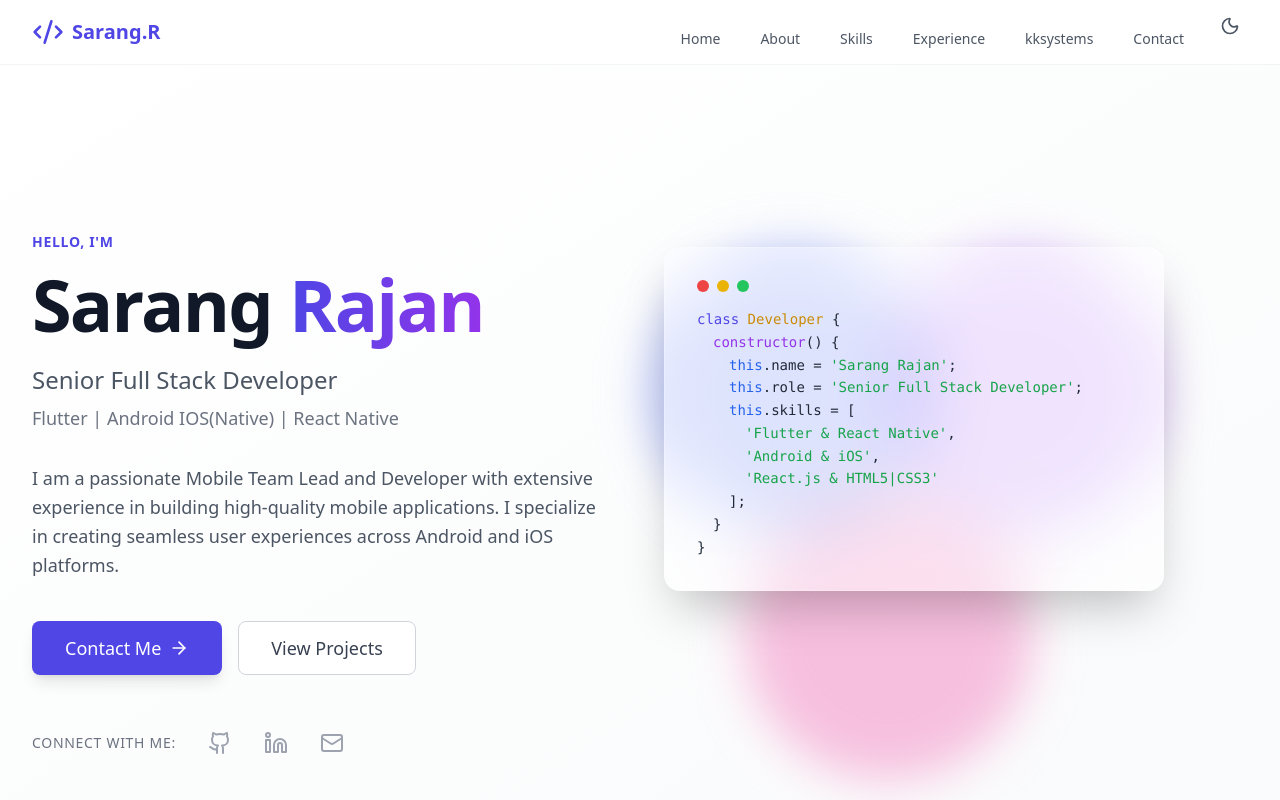
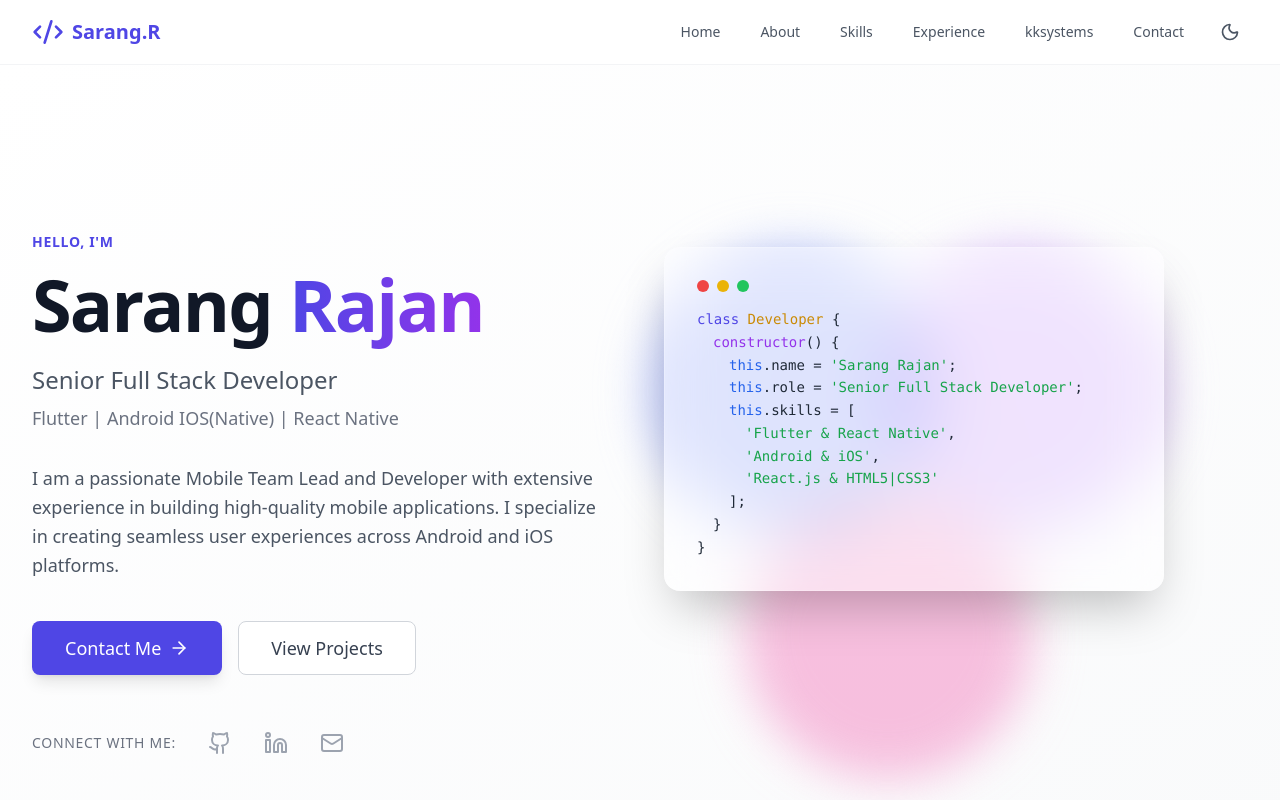
Before and after one commit to kksarang/personal-website, a React (Vite) app: page / in a window 1280 px wide. Shown: the top 800 px of the page. Built offline with nearby package versions, Linux system fonts and the light colour scheme.

Commit message:
style(navbar): fix dark mode toggle button vertical alignment

```diff
--- a/src/components/Navbar.jsx
+++ b/src/components/Navbar.jsx
@@ -64,7 +64,7 @@ const Navbar = () => {
                     </div>
 
                     <div className="hidden md:block">
-                        <div className="ml-10 flex items-baseline space-x-4">
+                        <div className="ml-10 flex items-center space-x-4">
                             {navLinks.map((link) => (
                                 <a
                                     key={link.title}
```
